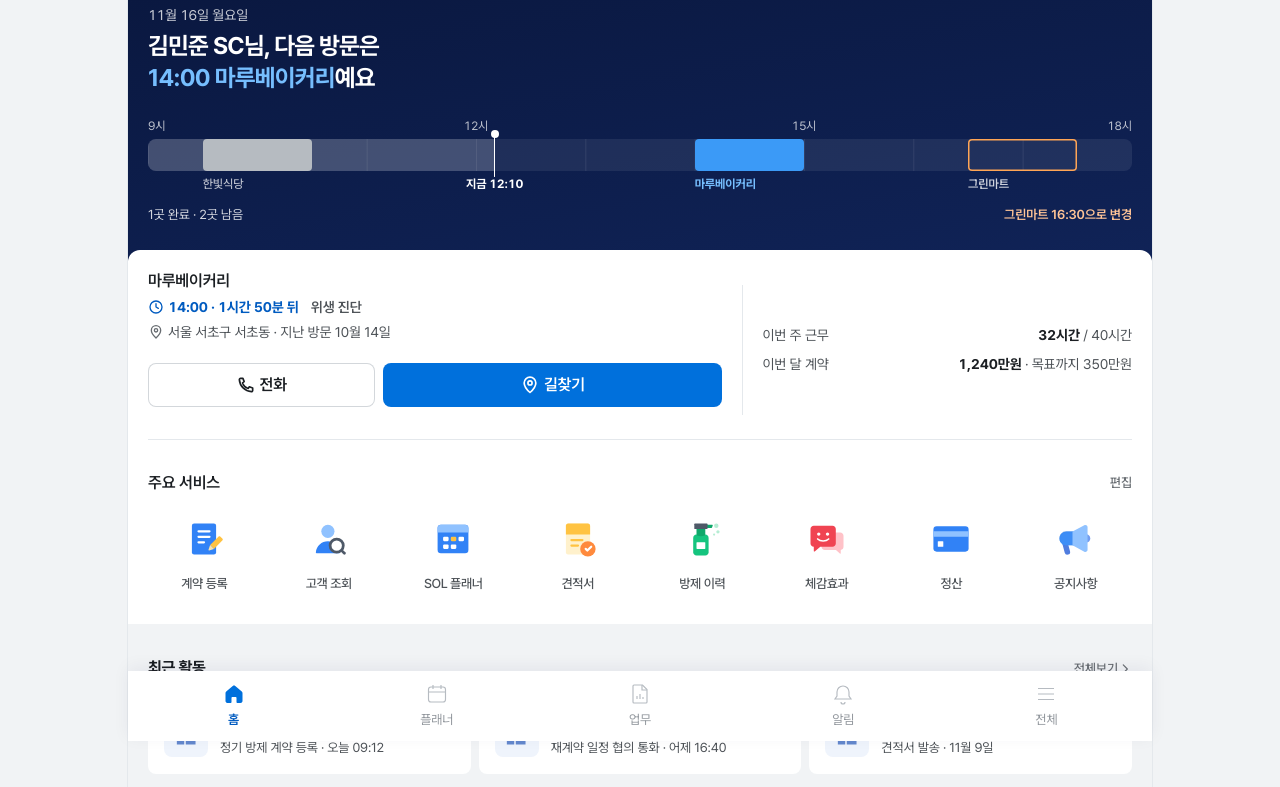
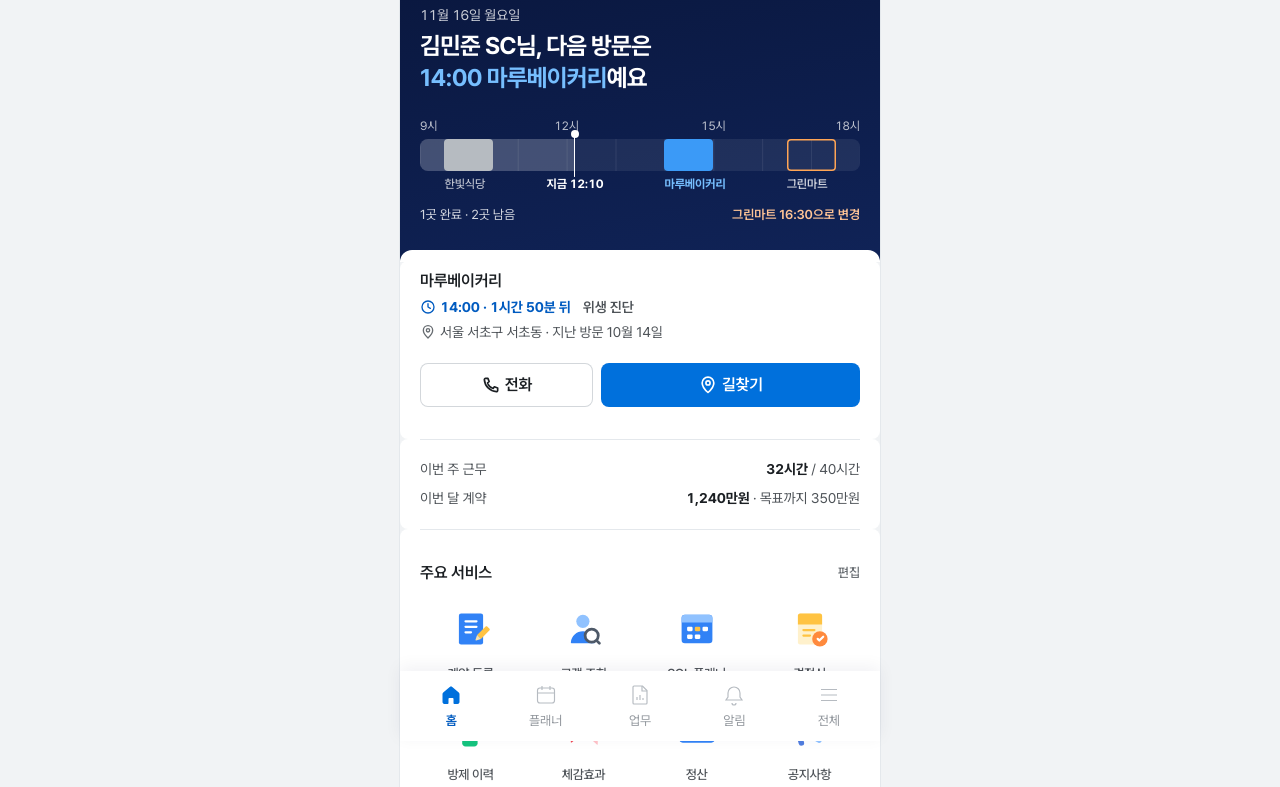
Before and after one commit to namiroo/cesco-mo-publishing, a plain HTML site: page www/html/MOW-SC-010101.html in a window 1280 px wide. Shown: the part 59-846 px from the top of the page. Drawn offline with Linux system fonts and the light colour scheme.

Commit message:
전달물 갱신 · 원본 cfc0cb0

```diff
--- a/www/css/responsive.css
+++ b/www/css/responsive.css
@@ -1,34 +1,13 @@
-/* 세스코 모바일 오피스 — 반응형 (2026-11-18)
- * 단일 마크업. 화면을 따로 만들지 않고 같은 HTML을 폭에 따라 바꾼다 (KOSA 챗봇 퍼블과 같은 원칙, 기준만 모바일).
- *   기준 시안 : 모바일 390 × 844 · 최소 360
- *   ~767      : 모바일 — 폭 100% 유동 (예전 480 고정 해제)
- *   768~      : 태블릿 · PC — 구조는 모바일 그대로(상단 · 하단 탭), 칸 수만 늘림
- *   1024~     : 앱 폭 1024 고정 · 가운데 정렬, 바깥은 회색 바탕
- * 확인 폭: 360 · 390 · 768 · 1024 · 1440
- * 노출 제어: .mo-m-only = 767 이하에서만, .mo-p-only = 768 이상에서만
+/* 세스코 모바일 오피스 — 화면 폭 (2026-11-18 사용자: 흔히 쓰는 모바일 폭으로)
+ * 단일 마크업 · 모바일 전용.
+ *   기준 시안 : 390 × 844 · 최소 360
+ *   360~480   : 폭 100% 유동
+ *   481~      : 480 고정 · 가운데 정렬, 바깥은 회색 바탕 (태블릿 · PC에서도 모바일 화면 그대로)
+ * 확인 폭: 360 · 390 · 430 · 480
  */
-.mo-app { max-width:none; }
-.mo-p-only { display:none !important; }
+.mo-app { max-width:480px; margin:0 auto; }
 
-@media (min-width:768px) {
-  .mo-m-only { display:none !important; }
-  .mo-p-only { display:revert !important; }
-
-  /* 홈 (SC · DE): 머리 · 서비스 · 최근 활동은 한 줄 전체, 다음 방문 | 근무 · 계약은 나란히 */
-  .mo-app:has(.mo-home) .mo-home { display:grid; grid-template-columns:minmax(0, 3fr) minmax(0, 2fr); align-content:start; }
-  .mo-app:has(.mo-home) .mo-home > * { grid-column:1 / -1; }
-  .mo-app:has(.mo-home) .mo-home > .mo-next { grid-column:1; }
-  .mo-app:has(.mo-home) .mo-home > .mo-next + .mo-sum { grid-column:2; align-self:stretch; display:flex; flex-direction:column; justify-content:center; }
-  .mo-app:has(.mo-home) .mo-home > .mo-next + .mo-sum::before { top:var(--cs-space-300); bottom:var(--cs-space-300); left:0; right:auto; width:1px; height:auto; }   /* 나란히 놓이면 구분선 = 세로선 */
-  .mo-page .mo-app:has(.mo-home) .mo-home > .mo-card { border-radius:0; }   /* 나란히 놓인 카드 모서리 사이로 바탕이 비치지 않게 (홈 카드는 구분선으로 나뉘는 면) */
-  .mo-app:has(.mo-home) .mo-home .mo-svc:not(.mo-svc--5) { grid-template-columns:repeat(8, minmax(0, 1fr)); }   /* DE 빠른 실행(5칸)은 그대로 5칸 */
-
-  /* 로그인: 폼이 화면 폭만큼 늘어나지 않게 가운데 좁은 단 */
-  .mo-login { width:100%; max-width:440px; margin-inline:auto; }
-  .mo-app:has(.mo-home) .mo-home .mo-zone .mo-feed__list { grid-template-columns:repeat(auto-fill, minmax(300px, 1fr)); }
+@media (min-width:481px) {
+  body.mo-page { background:var(--cs-surface-muted); }
+  .mo-app { box-shadow:0 0 0 1px var(--cs-divider); }
 }
-
-@media (min-width:1024px) {
-  body.mo-page { background:var(--cs-surface-muted); }
-  .mo-app { max-width:1024px; margin:0 auto; box-shadow:0 0 0 1px var(--cs-divider); }
-}
```
Also changed, not shown: guide/html/basic.html (+2 -2 lines), guide/html/css.html (+1 -1 lines), guide/html/directory.html (+1 -1 lines).
